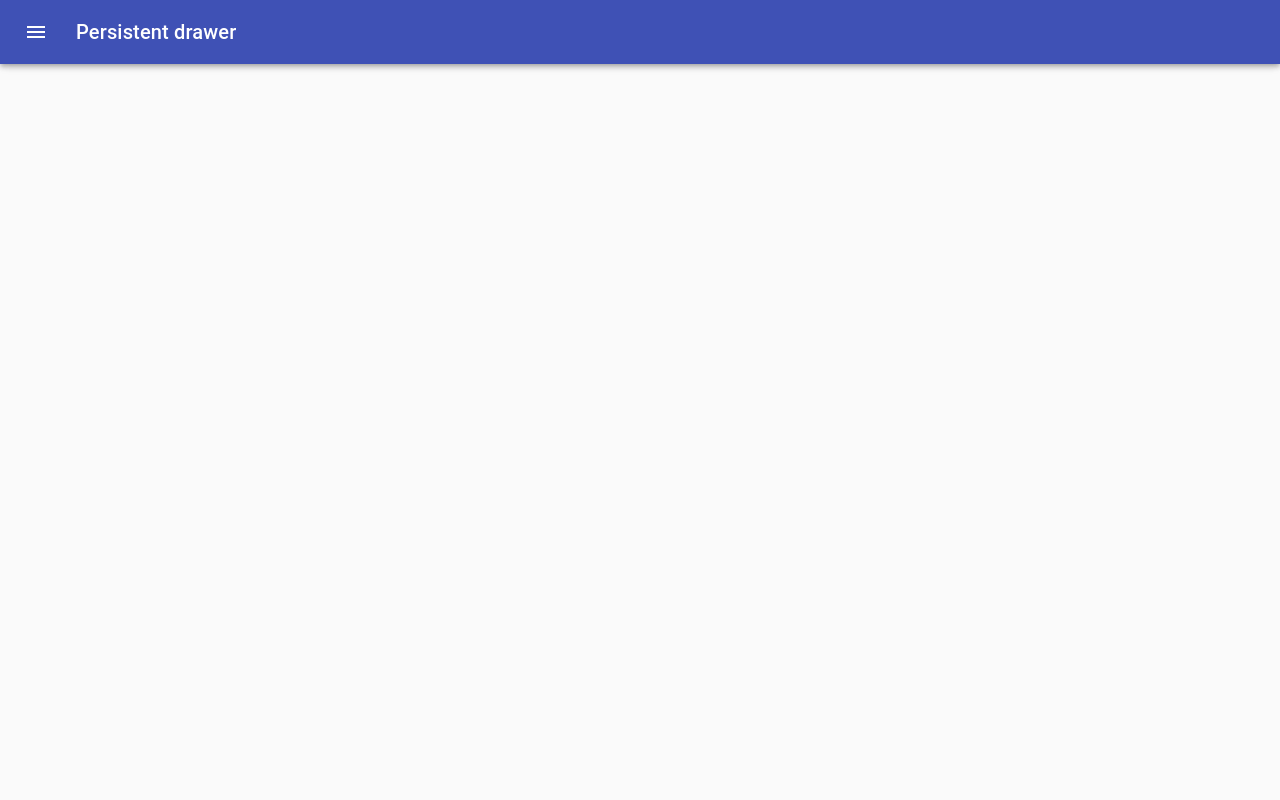
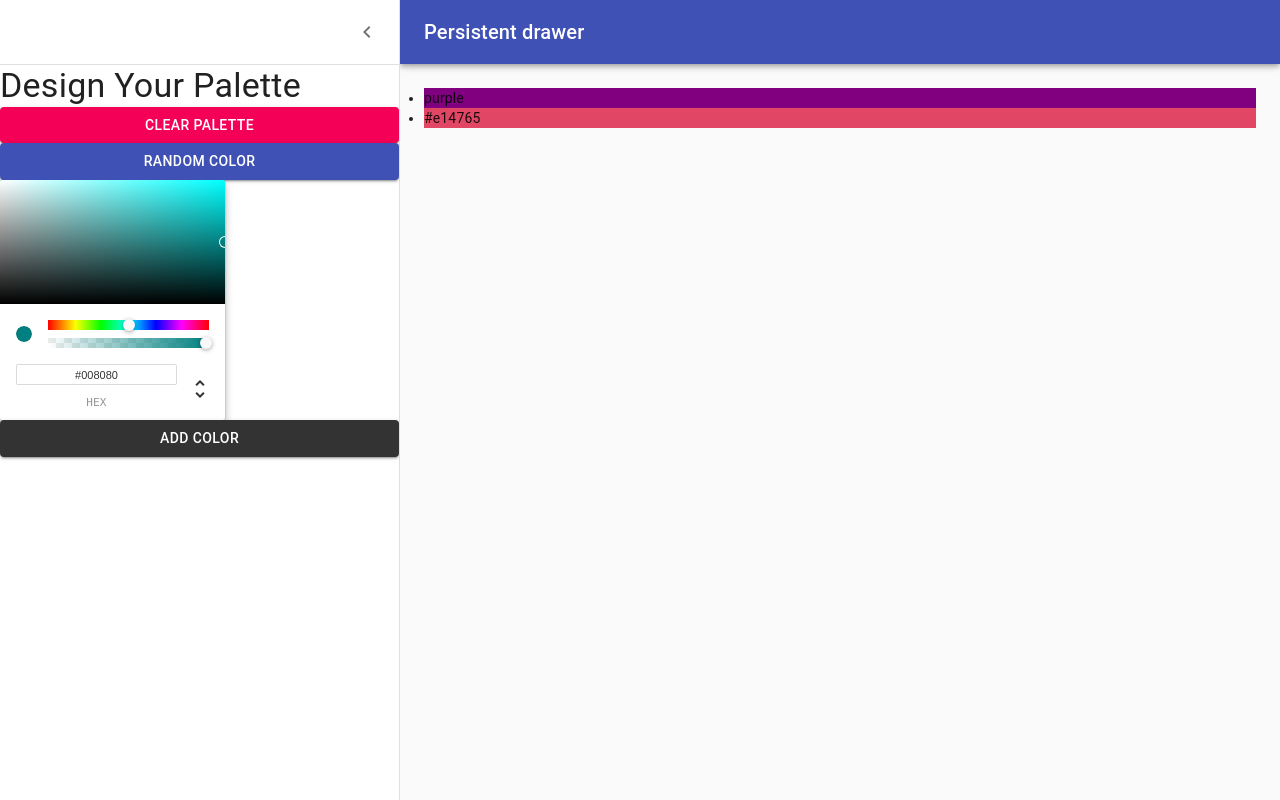
Before and after one commit to costingh/color-palette-react, a React (Create React App) app: page /palette/new in a window 1280 px wide. Built offline with nearby package versions, Linux system fonts and the light colour scheme.

Commit message:
Connect ColorPicker to Button

```diff
--- a/src/Components/NewPaletteForm.js
+++ b/src/Components/NewPaletteForm.js
@@ -1,4 +1,4 @@
-import React from 'react'
+import React, { useState } from 'react'
 
 import clsx from 'clsx';
 import { makeStyles, useTheme } from '@material-ui/core/styles';
@@ -76,8 +76,10 @@ const useStyles = makeStyles((theme) => ({
 function NewPaletteForm() {
     const classes = useStyles();
     const theme = useTheme();
-    const [open, setOpen] = React.useState(false);
-    const [colorValue, setColorValue] = React.useState('red')
+    const [open, setOpen] = useState(true);
+    const [colorValue, setColorValue] = useState('teal')
+    const [hexColorValue, setHexColorValue] = useState('#333')
+    const [colors, setColors] = useState(['purple', '#e14765'])
 
     const handleDrawerOpen = () => {
         setOpen(true);
@@ -89,7 +91,12 @@ function NewPaletteForm() {
 
     const handleColorChange = color => {
         setColorValue(color.rgb)
+        setHexColorValue(color.hex)
     };
+
+    const addNewColor = () => {
+        setColors([...colors, hexColorValue])
+    }
 
     return (
         <div className={classes.root}>
@@ -137,9 +144,16 @@ function NewPaletteForm() {
                     color={colorValue}
                     disableAlpha={false}
                     onChange={handleColorChange}
-                    onChangeComplete={(newColor) => console.log(newColor)}
+                    onChangeComplete={() => console.log('mere')}
                 />
-                <Button variant="contained" color='primary'>Add Color</Button>
+                <Button
+                    variant="contained"
+                    color='primary'
+                    style={{ backgroundColor: hexColorValue }}
+                    onClick={addNewColor}
+                >
+                    Add Color
+                </Button>
             </Drawer>
             <main
                 className={clsx(classes.content, {
@@ -147,7 +161,11 @@ function NewPaletteForm() {
                 })}
             >
                 <div className={classes.drawerHeader} />
-
+                <ul>
+                    {colors.map(color => {
+                        return <li style={{ backgroundColor: color }}>{color}</li>
+                    })}
+                </ul>
             </main>
         </div>
     );
```
